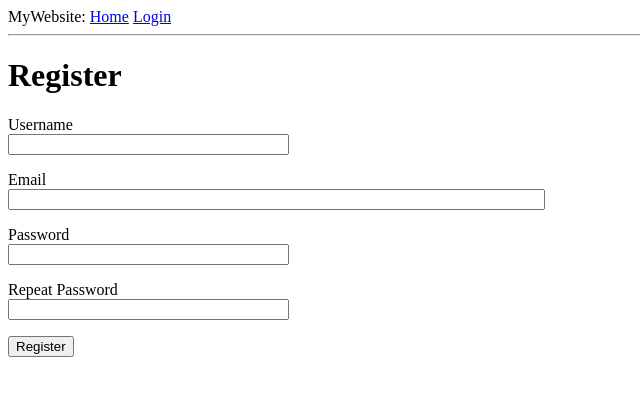
After one commit to JostLuebbe/my-website, a Flask app: page /register in a window 1280 px wide. The commit adds this page. Shown: the top 396 px of the page, without its empty margins (0-640 px from the left). Run offline with Flask 2, Linux system fonts and the light colour scheme.

Commit message:
added login functionality

```diff
--- a/app/__init__.py
+++ b/app/__init__.py
@@ -2,10 +2,13 @@ from flask import Flask
 from config import Config
 from flask_sqlalchemy import SQLAlchemy
 from flask_migrate import Migrate
+from flask_login import LoginManager
 
 app = Flask(__name__)
 app.config.from_object(Config)
 db = SQLAlchemy(app)
 migrate = Migrate(app, db)
+login = LoginManager(app)
+login.login_view = 'login'
 
 from app import routes, models
--- a/app/forms.py
+++ b/app/forms.py
@@ -1,6 +1,7 @@
 from flask_wtf import FlaskForm
 from wtforms import StringField, PasswordField, BooleanField, SubmitField
-from wtforms.validators import DataRequired
+from wtforms.validators import DataRequired, Email, EqualTo, ValidationError
+from app.models import User
 
 
 class LoginForm(FlaskForm):
@@ -8,3 +9,21 @@ class LoginForm(FlaskForm):
     password = PasswordField('Password', validators=[DataRequired()])
     remember_me = BooleanField('Remember Me')
     submit = SubmitField('Sign In')
+
+
+class RegistrationForm(FlaskForm):
+    username = StringField('Username', validators=[DataRequired()])
+    email = StringField('Email', validators=[DataRequired(), Email()])
+    password = PasswordField('Password', validators=[DataRequired()])
+    password2 = PasswordField('Repeat Password', validators=[DataRequired(), EqualTo('password')])
+    submit = SubmitField('Register')
+
+    def validate_username(self, _username):
+        user = User.query.filter_by(username=_username.data).first()
+        if user is not None:
+            raise ValidationError('Please use a different username.')
+
+    def validate_email(self, _email):
+        user = User.query.filter_by(email=_email.data).first()
+        if user is not None:
+            raise ValidationError('Please use a different email address.')
--- a/app/routes.py
+++ b/app/routes.py
@@ -1,19 +1,53 @@
-from flask import render_template, flash, redirect, url_for
-from app import app
-from app.forms import LoginForm
+from flask import render_template, flash, redirect, url_for, request
+from app import app, db
+from app.forms import LoginForm, RegistrationForm
+from app.models import User
+from flask_login import current_user, login_user, logout_user, login_required
+from werkzeug.urls import url_parse
 
 
 @app.route('/')
 @app.route('/index')
+@login_required
 def index():
-    return render_template('index.html', title='Home', user='Jost')
+    posts = {}
+    return render_template('index.html', title='Home', posts=posts)
 
 
 @app.route('/login', methods=['GET', 'POST'])
 def login():
+    if current_user.is_authenticated:
+        return redirect(url_for('index'))
     login_form = LoginForm()
+    if login_form.validate_on_submit():
+        user = User.query.filter_by(username=login_form.username.data).first()
+        if user is None or not user.check_password(login_form.password.data):
+            flash('Invalid username or password')
+            return redirect(url_for('login'))
+        login_user(user, remember=login_form.remember_me.data)
+        next_page = request.args.get('next')
+        if not next_page or url_parse(next_page).netloc != '':
+            next_page = url_for('index')
+        return redirect(next_page)
+    return render_template('login.html', title='Sign In', form=login_form)
 
-    if login_form.validate_on_submit():
-        flash(f'Login requested for user {login_form.username.data}, remember_me={login_form.remember_me.data}')
+
+@app.route('/logout')
+def logout():
+    logout_user()
+    return redirect(url_for('index'))
+
+
+@app.route('/register', methods=['GET', 'POST'])
+def register():
+    if current_user.is_authenticated:
         return redirect(url_for('index'))
-    return render_template('login.html', title='Sign In', form=login_form)
+    registration_form = RegistrationForm()
+    if registration_form.validate_on_submit():
+        user = User(username=registration_form.username.data, email=registration_form.email.data)
+        user.set_password(registration_form.password.data)
+        db.session.add(user)
+        db.session.commit()
+        flash('Congratulations, you are now a registered user!')
+        return redirect(url_for('login'))
+    return render_template('register.html', title='Register', form=registration_form)
--- a/app/templates/base.html
+++ b/app/templates/base.html
@@ -7,7 +7,11 @@
 <body>
 <div>MyWebsite:
 	<a href="{{ url_for('index') }}">Home</a>
+	{% if current_user.is_anonymous %}
 	<a href="{{ url_for('login') }}">Login</a>
+	{% else %}
+	<a href="{{ url_for('logout') }}">Logout</a>
+	{% endif %}
 </div>
 <hr>
 {% with messages = get_flashed_messages() %}
--- a/app/templates/index.html
+++ b/app/templates/index.html
@@ -1,4 +1,7 @@
 {% extends "base.html" %}
 {% block content %}
-<h1>Hello, {{ user.username }}</h1>
+<h1>Hello, {{ current_user.username }}!</h1>
+	{% for post in posts %}
+	<div><p>{{ post.author.username }} says: <b>{{ post.body }}</b></p></div>
+	{% endfor %}
 {% endblock %}
--- a/app/templates/login.html
+++ b/app/templates/login.html
@@ -21,4 +21,5 @@
 		<p>{{ form.remember_me() }}{{ form.remember_me.label }}</p>
 		<p>{{ form.submit() }}</p>
 	</form>
+	<p>New User? <a href="{{ url_for('register') }}">Click to Register!</a></p>
 {% endblock %}
--- /dev/null
+++ b/app/templates/register.html
@@ -0,0 +1,37 @@
+{% extends "base.html" %}
+
+{% block content %}
+	<h1>Register</h1>
+	<form action="" method="post">
+		{{ form.hidden_tag() }}
+		<p>
+			{{ form.username.label }}<br>
+			{{ form.username(size=32) }}<br>
+			{% for error in form.username.errors %}
+				<span style="color: red;">[{{ error }}]</span>
+			{% endfor %}
+		</p>
+		<p>
+			{{ form.email.label }}<br>
+			{{ form.email(size=64) }}<br>
+			{% for error in form.email.errors %}
+				<span style="color: red;">[{{ error }}]</span>
+			{% endfor %}
+		</p>
+		<p>
+			{{ form.password.label }}<br>
+			{{ form.password(size=32) }}<br>
+			{% for error in form.password.errors %}
+				<span style="color: red;">[{{ error }}]</span>
+			{% endfor %}
+		</p>
+		<p>
+			{{ form.password2.label }}<br>
+			{{ form.password2(size=32) }}<br>
+			{% for error in form.password2.errors %}
+				<span style="color: red;">[{{ error }}]</span>
+			{% endfor %}
+		</p>
+		<p>{{ form.submit() }}</p>
+	</form>
+{% endblock %}
```
Also changed, not shown: app/models.py (+8 -2 lines).
